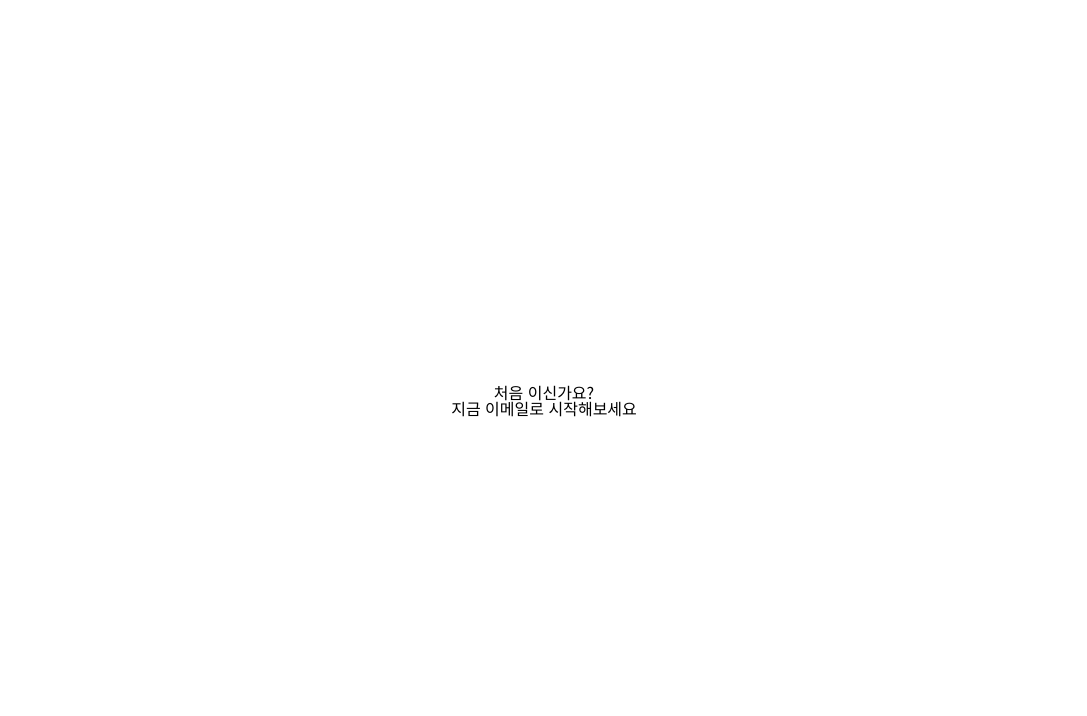
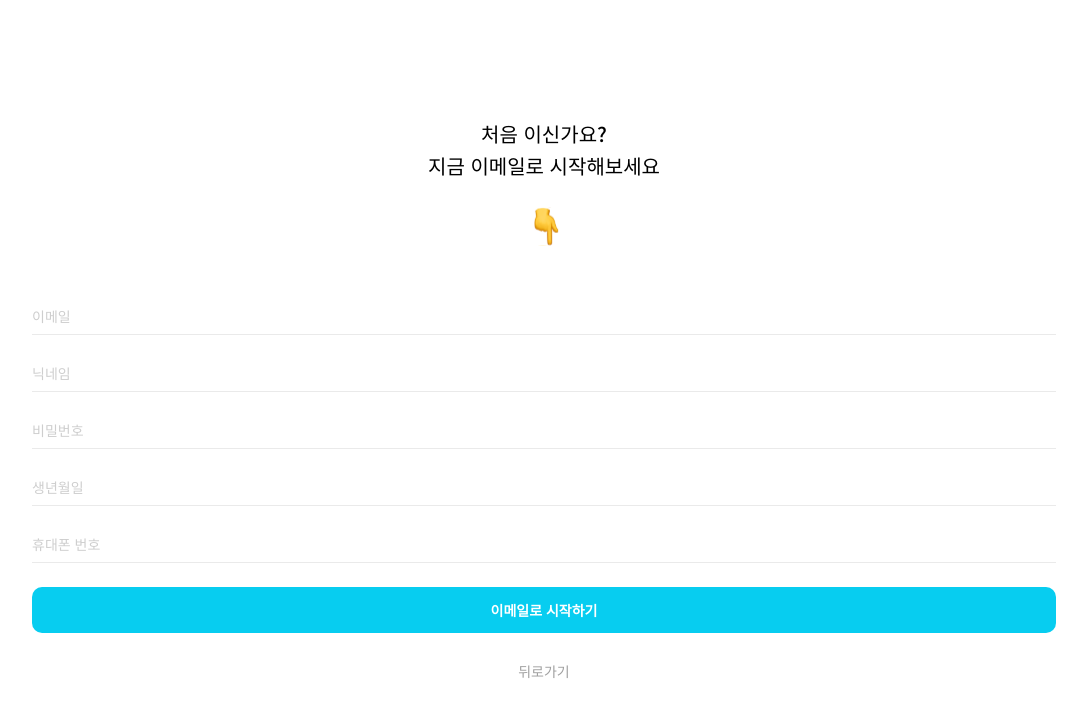
Before and after one commit to DevistK/blocktrip-client, a React app: page /register in a window 1280 px wide. Shown: the top 716 px of the page, without its empty margins (96-1183 px from the left). Built offline with nearby package versions, Linux system fonts and the light colour scheme.

Commit message:
로컬 회원등록 로직 업데이트 및 구조 분리

```diff
--- a/package.json
+++ b/package.json
@@ -29,6 +29,7 @@
         "react-dom": "^17.0.2",
         "react-router-dom": "^6.2.2",
         "react-transition-group": "^4.4.2",
+        "recoil": "^0.7.3-alpha.2",
         "serve": "^13.0.2",
         "styled-components": "^5.3.3",
         "styled-reset": "^4.3.4"
--- a/src/App.tsx
+++ b/src/App.tsx
@@ -1,17 +1,20 @@
-import React from 'react';
-import Test from './test';
-import styled from 'styled-components';
-import { StyledIntroDiv, StyleIntroH1, StyleMainButtonWrap } from './styles/intro-styles';
-import default_logo from './assets/common_logo.png';
-import KakaoButton from './components/kakao/login';
-import GoogleButton from './components/google/login';
-import LocalStartButton from './components/local/login';
+import React from "react";
+import styled from "styled-components";
+import {
+  StyledIntroDiv,
+  StyleIntroH1,
+  StyleMainButtonWrap,
+} from "./styles/intro-styles";
+import default_logo from "./assets/common_logo.png";
+import KakaoButton from "./components/kakao/login";
+import GoogleButton from "./components/google/login";
+import LocalStartButton from "./components/local/login";
 
 const App = () => (
   <>
     <StyledIntroDiv className="container" useIntro="use">
       <StyleIntroH1>
-                <img src={default_logo} />
+        <img src={default_logo} alt="logo" />
       </StyleIntroH1>
       <StyleMainButtonWrap>
         <KakaoButton />
--- a/src/components/local/registerForm.tsx
+++ b/src/components/local/registerForm.tsx
@@ -1,18 +1,145 @@
-import styled from 'styled-components';
-import { StyledIntroDiv, StyleIntroH1 } from '../../styles/intro-styles';
-import default_logo from '../../assets/common_logo.png';
-import { Link } from 'react-router-dom';
+import styled from "styled-components";
+import { StyledIntroDiv, StyleIntroH1 } from "../../styles/intro-styles";
+import register_pointer from "../../assets/pointer.svg";
+import { Link } from "react-router-dom";
+import handleRegister from "../../service/local/register/handleRegister";
+import { useState } from "react";
+import { TypeRegister } from "../../service/@type/local/type.register";
 
-const RegisterForm = () => (
-    <>
+const Form = () => {
+  const [inputValue, setInputValue] = useState(TypeRegister);
+
+  const handleChange = (event: any) => {
+    const { name, value } = event.target;
+
+    setInputValue({ ...inputValue, [name]: value });
+  };
+
+  return (
     <StyledIntroDiv className="container" useIntro="">
       <StyleIntroH1>
+        <StyleRegisterGuide>
+          <p>
             처음 이신가요?
             <br />
             지금 이메일로 시작해보세요
+          </p>
+          <img
+            src={register_pointer}
+            alt="guide"
+            className="register-pointer"
+          />
+        </StyleRegisterGuide>
       </StyleIntroH1>
+      <StyleRegisterForm
+        id="registerForm"
+        onSubmit={(e) => handleRegister(e, inputValue)}
+      >
+        <div className="register-form">
+          <input
+            type="text"
+            placeholder="이메일"
+            name={"email"}
+            onChange={handleChange}
+          />
+          <input
+            type="text"
+            placeholder="닉네임"
+            name={"nickname"}
+            onChange={handleChange}
+          />
+          <input
+            type="text"
+            placeholder="비밀번호"
+            name={"password"}
+            onChange={handleChange}
+          />
+          <input
+            type="text"
+            placeholder="생년월일"
+            name={"birth"}
+            onChange={handleChange}
+          />
+          <input
+            type="text"
+            placeholder="휴대폰 번호"
+            name={"hp"}
+            onChange={handleChange}
+          />
+        </div>
+        <RegisterRequestButton>이메일로 시작하기</RegisterRequestButton>
+        <Link to="/loginDetail">
+          <button id="previous-btn" className="register-prev">
+            뒤로가기
+          </button>
+        </Link>
+      </StyleRegisterForm>
     </StyledIntroDiv>
-    </>
   );
+};
 
-export default RegisterForm;
+export default Form;
+
+const StyleRegisterGuide = styled.div`
+  p {
+    font-size: 20px;
+    font-weight: 500;
+    line-height: 1.6;
+  }
+
+  img {
+    display: block;
+    margin: 25px auto 52px;
+  }
+`;
+
+const StyleRegisterForm = styled.form`
+  width: 80%;
+  display: flex;
+  flex-direction: column;
+  align-items: center;
+
+  .register-form {
+    width: 100%;
+
+    input {
+      width: inherit;
+      border-bottom: 1px solid #eaeaea;
+      font-size: 14px;
+      font-weight: 500;
+      padding: 8px 0;
+      transition: all 0.4s;
+
+      &:not(&:first-child) {
+        margin-top: 20px;
+      }
+
+      ::placeholder {
+        font-size: 14px;
+        color: #cecece;
+      }
+
+      :focus {
+        border-bottom: 1px solid #000;
+      }
+    }
+  }
+  button.register-prev {
+    color: #a0a0a0;
+    font-size: 14px;
+    font-weight: 500;
+    padding-top: 28px;
+  }
+`;
+
+const RegisterRequestButton = styled.button`
+  border-radius: 10px;
+  text-align: center;
+  background: #07cdf0;
+  padding: 13px 0;
+  margin-top: 24px;
+  width: 100%;
+  font-size: 14px;
+  font-weight: 700;
+  color: #fff;
+`;
--- a/src/index.tsx
+++ b/src/index.tsx
@@ -1,24 +1,26 @@
-import React from 'react';
-import ReactDOM from 'react-dom';
-import { BrowserRouter, Route, Routes } from 'react-router-dom';
+import React from "react";
+import ReactDOM from "react-dom";
+import { BrowserRouter, Route, Routes } from "react-router-dom";
+import App from "./App";
+import LoginDetail from "./components/local/loginDetail";
+import Form from "./components/local/registerForm";
+import { GlobalStyle } from "./styles/global-styles";
+import { RecoilRoot } from "recoil";
 
-import App from './App';
-import LoginDetail from './components/local/loginDetail';
-import RegisterForm from './components/local/registerForm';
-import { GlobalStyle } from './styles/global-styles';
-
-const rootElement = document.getElementById('root');
+const rootElement = document.getElementById("root");
 
 ReactDOM.render(
   <>
     <GlobalStyle />
+    <RecoilRoot>
       <BrowserRouter>
         <Routes>
           <Route path="/" element={<App />}></Route>
           <Route path="/loginDetail" element={<LoginDetail />}></Route>
-                <Route path="/register" element={<RegisterForm />}></Route>
+          <Route path="/register" element={<Form />}></Route>
         </Routes>
       </BrowserRouter>
+    </RecoilRoot>
   </>,
   rootElement
 );
--- /dev/null
+++ b/src/service/@state/userCreator.ts
@@ -0,0 +1,6 @@
+import { atom } from "recoil";
+
+export const createNewUserState = atom({
+  key: "createNewUserState",
+  default: { email: "", nickname: "", password: "", birth: "", hp: "" },
+});
--- /dev/null
+++ b/src/service/@type/local/type.register.ts
@@ -0,0 +1,7 @@
+export const TypeRegister = {
+  email: "",
+  nickname: "",
+  password: "",
+  birth: "",
+  hp: "",
+};
--- /dev/null
+++ b/src/service/local/register/handleRegister.ts
@@ -0,0 +1,9 @@
+import { RegisterInterface } from "../../interface/local/register.interface";
+
+const handleRegister = (e: any, registerData: RegisterInterface) => {
+  e.preventDefault();
+  console.log(registerData);
+  alert("register handler");
+};
+
+export default handleRegister;
--- a/src/styles/global-styles.ts
+++ b/src/styles/global-styles.ts
@@ -35,9 +35,8 @@ body{
     }
   }
   .container{
-    margin: 0;
     padding: 0;
-    max-width: 480px;
+    width:100%;
     height: 100vh;
     margin: 0 auto;
   }
--- a/src/styles/intro-styles.ts
+++ b/src/styles/intro-styles.ts
@@ -1,7 +1,7 @@
 import styled from "styled-components";
 
 interface useColor {
-    useIntro: any;
+    useIntro: string;
 }
 
 export const StyledIntroDiv = styled.div<useColor>`
```
Also changed, not shown: src/service/interface/local/register.interface.ts (added, +7 -0 lines), src/assets/pointer.svg (added), 1 other file (tests, documents, lock files or other folders). Lines whose indentation alone changed are shown as unchanged.
